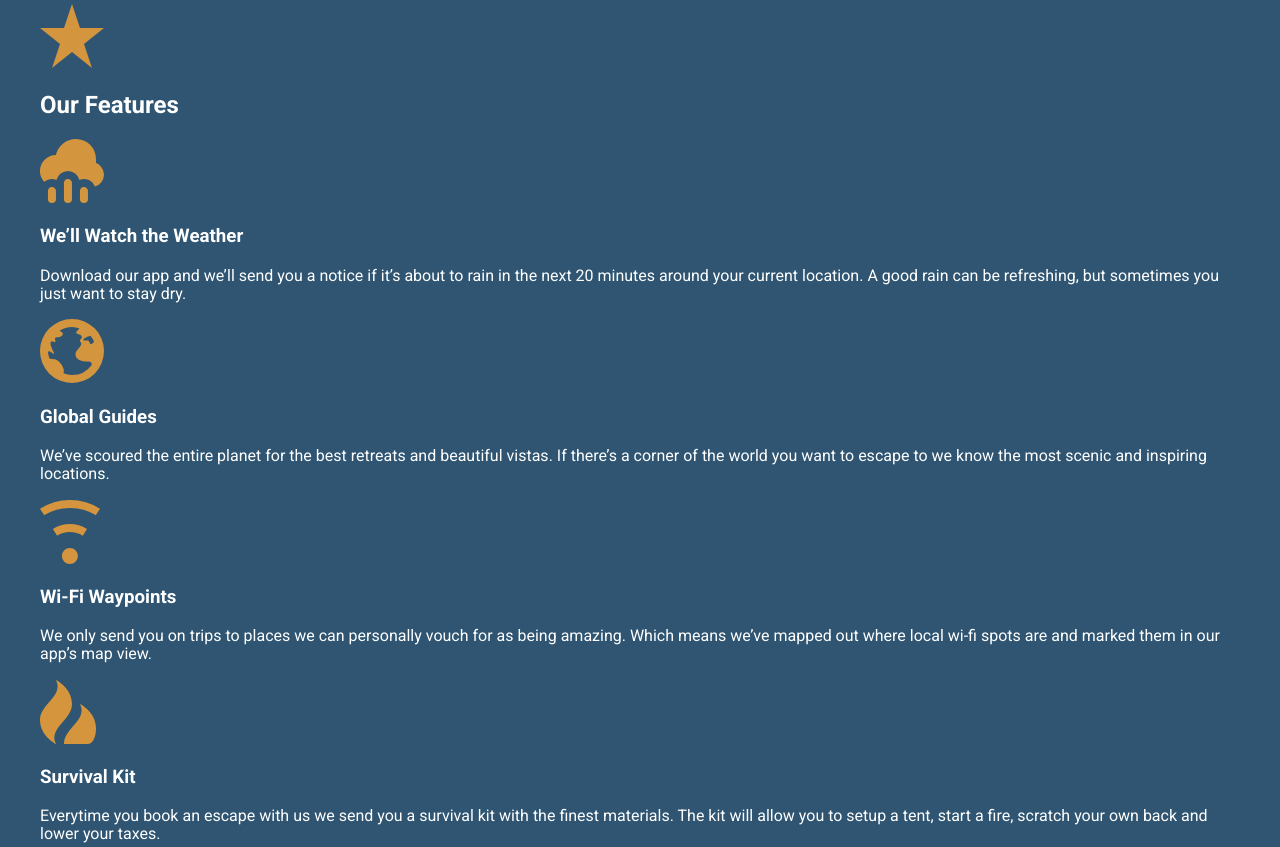
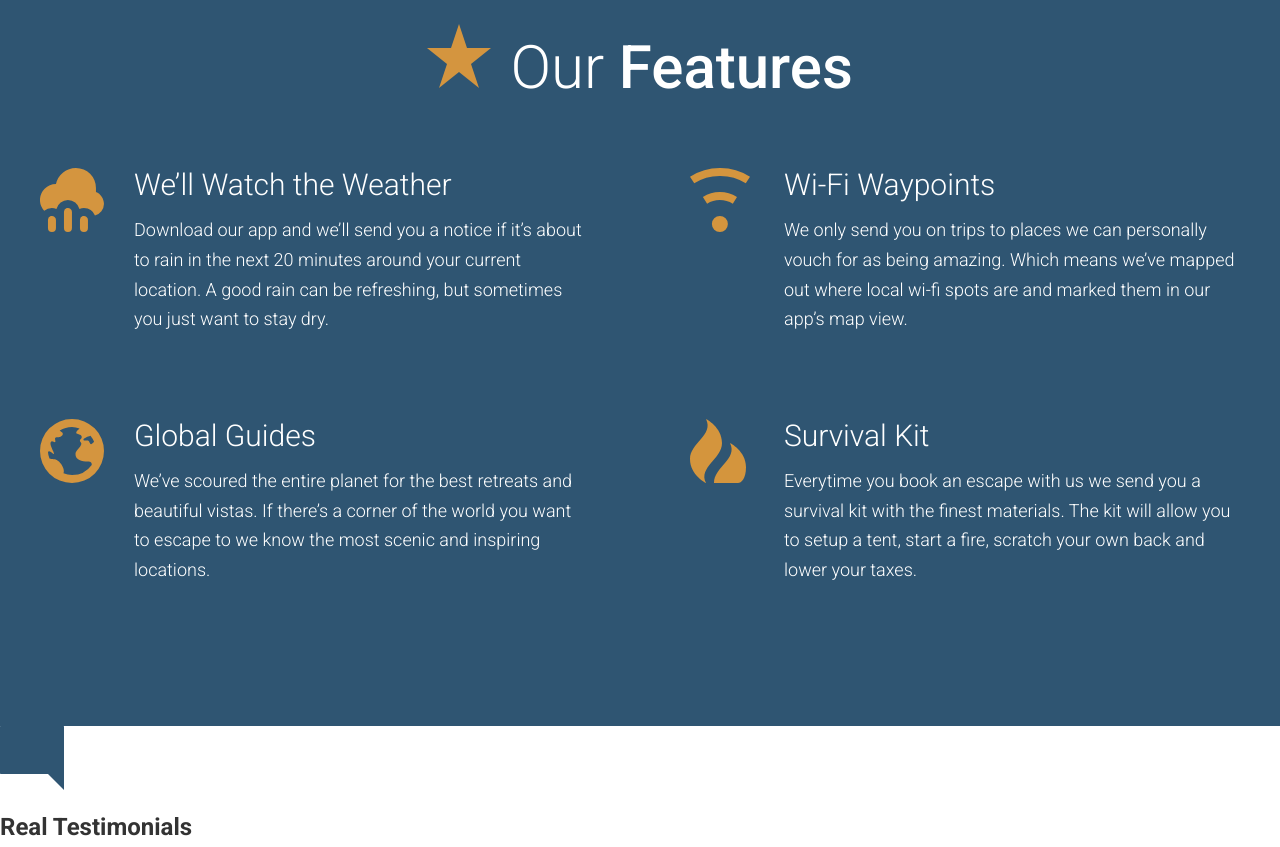
Before and after one commit to lyt2015/course--udemy--brad-schiff--travel-site, a website: page index.html in a window 1280 px wide. Shown: the part 2281-3128 px from the top of the page. Drawn offline with Linux system fonts and the light colour scheme.

Commit message:
finish our-feature section

```diff
--- /dev/null
+++ b/assets/styles/modules/_feature-item.css
@@ -0,0 +1,32 @@
+.feature-item {
+  position: relative;
+  padding-bottom: 2.5rem;
+
+  @mixin atSmall {
+    padding-left: 94px;
+  }
+
+  &__icon {
+    display: block;
+    margin: 0 auto;
+
+    @mixin atSmall {
+      position: absolute;
+      left: 0;
+    }
+  }
+
+  &__title {
+    font-size: 1.6rem;
+    font-weight: 300;
+    margin-top: 0.7rem;
+    margin-bottom: 0.8rem;
+    text-align: center;
+
+    @mixin atSmall {
+      font-size: 1.875rem;
+      margin-top: 1rem;
+      text-align: left;
+    }
+  }
+}
--- a/assets/styles/modules/_generic-content-container.css
+++ b/assets/styles/modules/_generic-content-container.css
@@ -1,7 +1,8 @@
 .generic-content-container {
   p {
+    font-weight: 300;
     line-height: 1.65;
-    margin: 1.8rem 0;
+    margin: 0 0 1.8rem 0;
 
     @mixin atSmall {
       font-size: 1.125rem;
--- a/assets/styles/modules/_row.css
+++ b/assets/styles/modules/_row.css
@@ -7,6 +7,14 @@
 
   &--gutters > div {
     padding-right: 65px;
+  }
+
+  &--gutters--large {
+    margin-right: -100px;
+  }
+
+  &--gutters--large > div {
+    padding-right: 100px;
   }
 
   &__b-margin--until-medium {
@@ -35,5 +43,10 @@
     &__b-margin--until-medium {
       margin-bottom: 0;
     }
+
+    &__medium-6 {
+      float: left;
+      width: 50%;
+    }
   }
 }
--- /dev/null
+++ b/assets/styles/modules/_section-title.css
@@ -0,0 +1,27 @@
+.section-title {
+  font-size: 2.55rem;
+  font-weight: 300;
+  text-align: center;
+
+  @mixin atSmall {
+    font-size: 3.75rem;
+  }
+
+  strong {
+    font-weight: 500;
+  }
+
+  &__icon {
+    display: block;
+    margin-left: auto;
+    margin-right: auto;
+    margin-bottom: 0.6rem;
+
+    @mixin atSmall {
+      margin-left: 0;
+      margin-right: 1.2rem;
+      margin-bottom: 0;
+      display: inline-block;
+    }
+  }
+}
--- a/assets/styles/styles.css
+++ b/assets/styles/styles.css
@@ -9,3 +9,5 @@
 @import 'modules/_generic-content-container';
 @import 'modules/_btn';
 @import 'modules/_large-hero';
+@import 'modules/_section-title';
+@import 'modules/_feature-item';
--- a/index.html
+++ b/index.html
@@ -150,40 +150,55 @@
 
     <div id="features" class="page-section page-section--blue">
       <div class="wrapper">
-        <img src="assets/images/icons/star.svg" />
-        <h2>Our Features</h2>
+        <h2 class="section-title">
+          <img class="section-title__icon" src="assets/images/icons/star.svg" />Our
+          <strong>Features</strong>
+        </h2>
 
-        <img src="assets/images/icons/rain.svg" />
-        <h3>We&rsquo;ll Watch the Weather</h3>
+        <div class="row row--gutters row--gutters--large generic-content-container">
+          <div class="row__medium-6">
+            <div class="feature-item">
+              <img class="feature-item__icon" src="assets/images/icons/rain.svg" />
+              <h3 class="feature-item__title">We&rsquo;ll Watch the Weather</h3>
               <p>
-          Download our app and we&rsquo;ll send you a notice if it&rsquo;s about to rain in the next
-          20 minutes around your current location. A good rain can be refreshing, but sometimes you
-          just want to stay dry.
+                Download our app and we&rsquo;ll send you a notice if it&rsquo;s about to rain in
+                the next 20 minutes around your current location. A good rain can be refreshing, but
+                sometimes you just want to stay dry.
               </p>
+            </div>
 
-        <img src="assets/images/icons/globe.svg" />
-        <h3>Global Guides</h3>
+            <div class="feature-item">
+              <img class="feature-item__icon" src="assets/images/icons/globe.svg" />
+              <h3 class="feature-item__title">Global Guides</h3>
               <p>
                 We&rsquo;ve scoured the entire planet for the best retreats and beautiful vistas. If
-          there&rsquo;s a corner of the world you want to escape to we know the most scenic and
-          inspiring locations.
+                there&rsquo;s a corner of the world you want to escape to we know the most scenic
+                and inspiring locations.
               </p>
+            </div>
+          </div>
+          <div class="row__medium-6">
+            <div class="feature-item">
+              <img class="feature-item__icon" src="assets/images/icons/wifi.svg" />
+              <h3 class="feature-item__title">Wi-Fi Waypoints</h3>
+              <p>
+                We only send you on trips to places we can personally vouch for as being amazing.
+                Which means we&rsquo;ve mapped out where local wi-fi spots are and marked them in
+                our app&rsquo;s map view.
+              </p>
+            </div>
 
-        <img src="assets/images/icons/wifi.svg" />
-        <h3>Wi-Fi Waypoints</h3>
+            <div class="feature-item">
+              <img class="feature-item__icon" src="assets/images/icons/fire.svg" />
+              <h3 class="feature-item__title">Survival Kit</h3>
               <p>
-          We only send you on trips to places we can personally vouch for as being amazing. Which
-          means we&rsquo;ve mapped out where local wi-fi spots are and marked them in our
-          app&rsquo;s map view.
+                Everytime you book an escape with us we send you a survival kit with the finest
+                materials. The kit will allow you to setup a tent, start a fire, scratch your own
+                back and lower your taxes.
               </p>
-
-        <img src="assets/images/icons/fire.svg" />
-        <h3>Survival Kit</h3>
-        <p>
-          Everytime you book an escape with us we send you a survival kit with the finest materials.
-          The kit will allow you to setup a tent, start a fire, scratch your own back and lower your
-          taxes.
-        </p>
+            </div>
+          </div>
+        </div>
       </div>
     </div>
 
--- a/temp/styles/styles.css
+++ b/temp/styles/styles.css
@@ -490,6 +490,14 @@ a {
     padding-right: 65px;
   }
 
+.row--gutters--large {
+    margin-right: -100px;
+  }
+
+.row--gutters--large > div {
+    padding-right: 100px;
+  }
+
 .row__b-margin--until-medium {
     margin-bottom: 1rem;
   }
@@ -515,6 +523,11 @@ a {
 
     .row__b-margin--until-medium {
       margin-bottom: 0;
+    }
+
+    .row__medium-6 {
+      float: left;
+      width: 50%;
     }
   }
 
@@ -618,8 +631,9 @@ a {
   }
 
 .generic-content-container p {
+    font-weight: 300;
     line-height: 1.65;
-    margin: 1.8rem 0;
+    margin: 0 0 1.8rem 0;
   }
 
 @media screen and (min-width: 530px) {
@@ -723,3 +737,79 @@ a {
       font-size: 1.875rem
   }
   }
+
+.section-title {
+  font-size: 2.55rem;
+  font-weight: 300;
+  text-align: center;
+}
+
+@media screen and (min-width: 530px) {
+
+.section-title {
+    font-size: 3.75rem
+}
+  }
+
+.section-title strong {
+    font-weight: 500;
+  }
+
+.section-title__icon {
+    display: block;
+    margin-left: auto;
+    margin-right: auto;
+    margin-bottom: 0.6rem;
+  }
+
+@media screen and (min-width: 530px) {
+
+.section-title__icon {
+      margin-left: 0;
+      margin-right: 1.2rem;
+      margin-bottom: 0;
+      display: inline-block
+  }
+  }
+
+.feature-item {
+  position: relative;
+  padding-bottom: 2.5rem;
+}
+
+@media screen and (min-width: 530px) {
+
+.feature-item {
+    padding-left: 94px
+}
+  }
+
+.feature-item__icon {
+    display: block;
+    margin: 0 auto;
+  }
+
+@media screen and (min-width: 530px) {
+
+.feature-item__icon {
+      position: absolute;
+      left: 0
+  }
+  }
+
+.feature-item__title {
+    font-size: 1.6rem;
+    font-weight: 300;
+    margin-top: 0.7rem;
+    margin-bottom: 0.8rem;
+    text-align: center;
+  }
+
+@media screen and (min-width: 530px) {
+
+.feature-item__title {
+      font-size: 1.875rem;
+      margin-top: 1rem;
+      text-align: left
+  }
+  }
```
Lines whose indentation alone changed are shown as unchanged.
